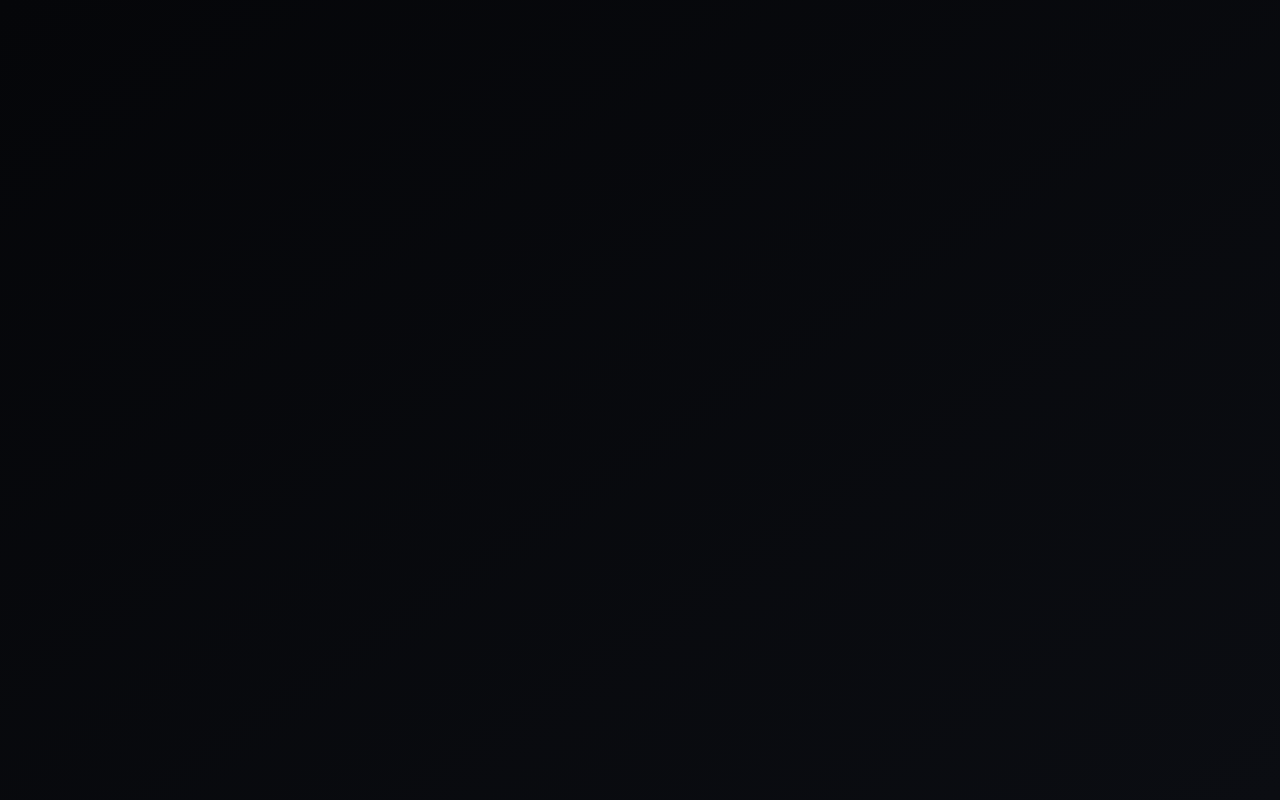
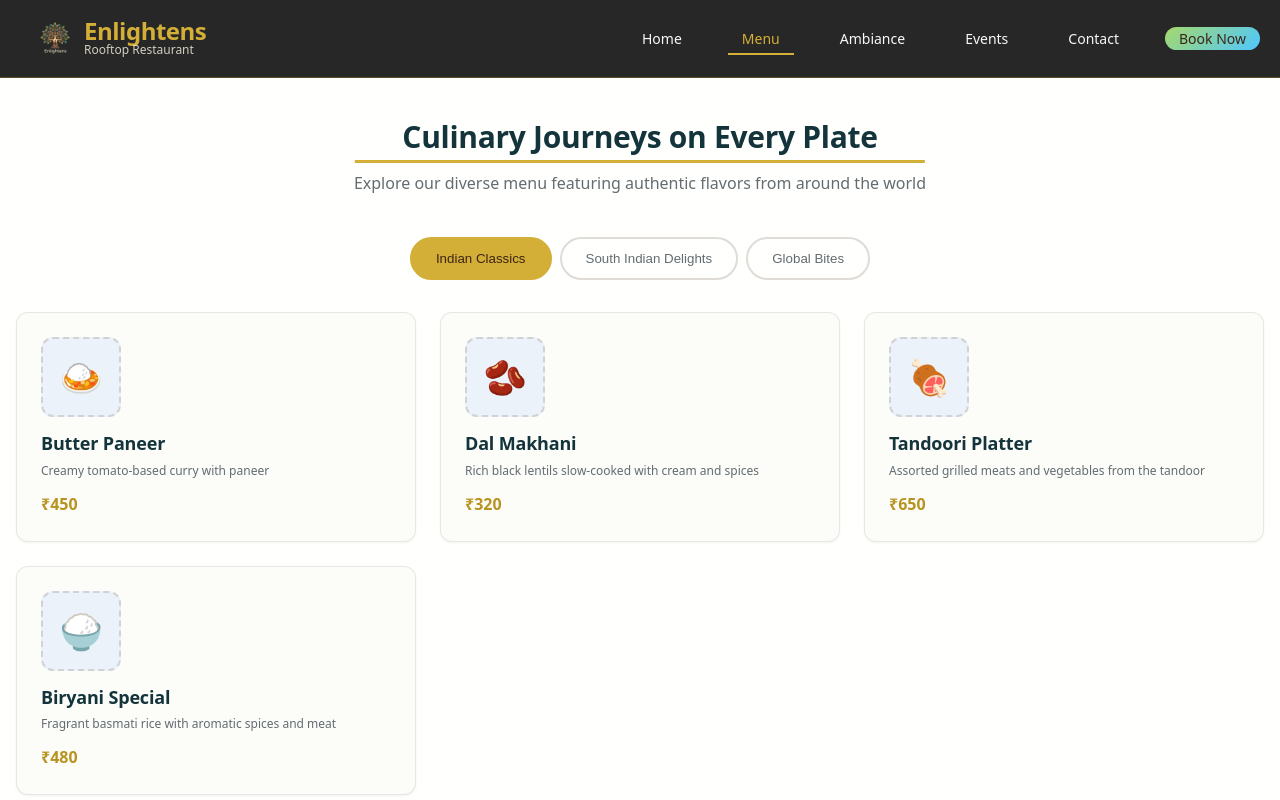
Before and after one commit to enlightens-restaurant/website, a React (Vite) app in the folder client/: page /menu in a window 1280 px wide. Shown: the top 800 px of the page. Built offline with nearby package versions, Linux system fonts and the light colour scheme.

Commit message:
domain added

```diff
--- a/client/index.html
+++ b/client/index.html
@@ -13,7 +13,7 @@
   <title>Enlightens Restaurant</title>
   <script>
     (function () {
-      var base = '/website';
+      var base = ''; // Updated for custom domain - no base path needed
       var params = new URLSearchParams(window.location.search);
       var encoded = params.get('p');
       if (!encoded) return;
--- a/client/package.json
+++ b/client/package.json
@@ -3,7 +3,7 @@
   "private": true,
   "version": "0.0.7",
   "type": "module",
-  "homepage": "https://shanu516516.github.io/website",
+  "homepage": "https://enlightensbhopal.com",
   "scripts": {
     "dev": "vite",
     "build": "vite build",
--- a/client/src/App.jsx
+++ b/client/src/App.jsx
@@ -15,7 +15,7 @@ import "./logo-theme.css";
 
 function App() {
   return (
-    <BrowserRouter basename="/website">
+    <BrowserRouter basename="/">
       <Navbar />
       <Routes>
         <Route path="/" element={<Home />} />
--- a/client/src/pages/Menu.jsx
+++ b/client/src/pages/Menu.jsx
@@ -7,8 +7,8 @@ export function Menu() {
     indian: [
       {
         icon: "🍛",
-        name: "Butter Chicken",
-        description: "Creamy tomato-based curry with tender chicken pieces",
+        name: "Butter Paneer",
+        description: "Creamy tomato-based curry with paneer",
         price: "₹450",
       },
       {
--- a/client/vite.config.js
+++ b/client/vite.config.js
@@ -8,6 +8,6 @@ import react from "@vitejs/plugin-react";
 // });
 export default defineConfig(({ command }) => ({
   // command === "serve"  →  npm run dev
-  base: command === "serve" ? "/" : "/website/",
+  base: command === "serve" ? "/" : "/",
   plugins: [react()],
 }));
```
Also changed, not shown: client/public/404.html (+5 -5 lines), 1 other file (tests, documents, lock files or other folders).
